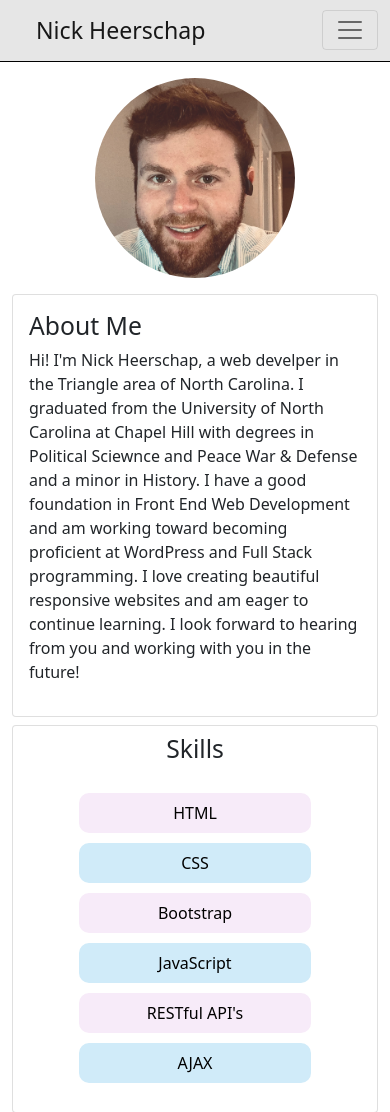
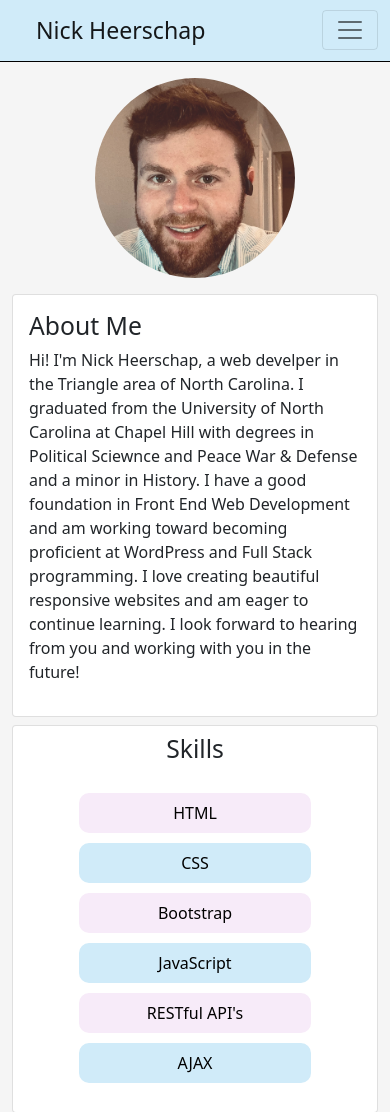
Before and after one commit to njheerschap/njheerschap.github.io, a plain HTML site: page index.html in a window 390 px wide. Shown: the top 1112 px of the page. Drawn offline with nearby package versions, Linux system fonts and the light colour scheme.

Commit message:
Fix Breakpoint for Overlay

```diff
--- a/css/style.css
+++ b/css/style.css
@@ -1,5 +1,5 @@
 body {
-    background-color: rgb(255, 255, 255);
+    background-color: rgb(245, 245, 245);
 }
 
 #intro {
@@ -62,7 +62,7 @@ body {
 
 .navbar {
     border-bottom: 1px solid black;
-    background-color: rgb(230, 230, 230);
+    background-color: rgb(208, 235, 249);
 }
 
 #skills {
@@ -154,7 +154,7 @@ body {
 }
 
 
-@media (min-width: 768px) {
+@media (min-width: 1024px) {
     #intro {
         display: block;
     }
```
